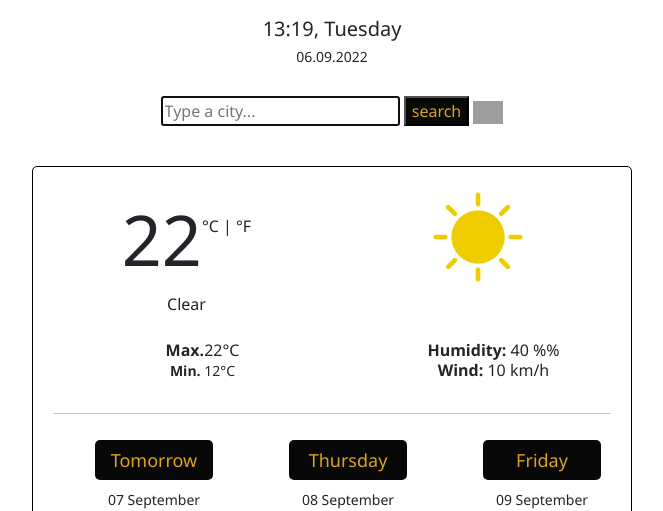
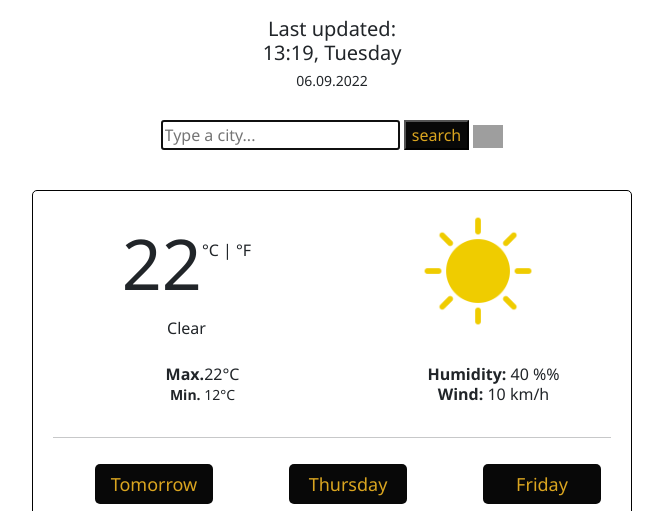
Before and after one commit to SantosArt/first-app, a plain HTML site: page index.html in a window 1280 px wide. Shown: the part 258-769 px from the top of the page, without its empty margins (308-971 px from the left). Drawn offline with nearby package versions, Linux system fonts and the light colour scheme; grey boxes are pictures that could not be loaded.

Commit message:
Update index.html

```diff
--- a/index.html
+++ b/index.html
@@ -15,7 +15,7 @@
   </head>
   <body><img id="logo" src="images/Logo 3 vector.jpg" alt="Santos Art Logo" width="150" />
 <h1>New York</h1>
-<h2><span id="currentTime">10:45,</span><span id="today">Tuesday</span></h2>
+<h2><div id="lastUpdate">Last updated:</div><span id="currentTime">10:45,</span><span id="today">Tuesday</span></h2>
 <h3 id="currentDate">06 September 2022</h3>
 <form class="searchCity" id="search-form">
   <input
@@ -35,7 +35,7 @@
       <div id="description">Clear</div>
     </div>
     <div class="col-6">
-      <img src="images/Sunny_weather.png" alt="Sunny" width="100" />
+      <img src="images/Sunny_weather.png" alt="Sunny" width="120" />
     </div>
   </div>
   <br>
```
